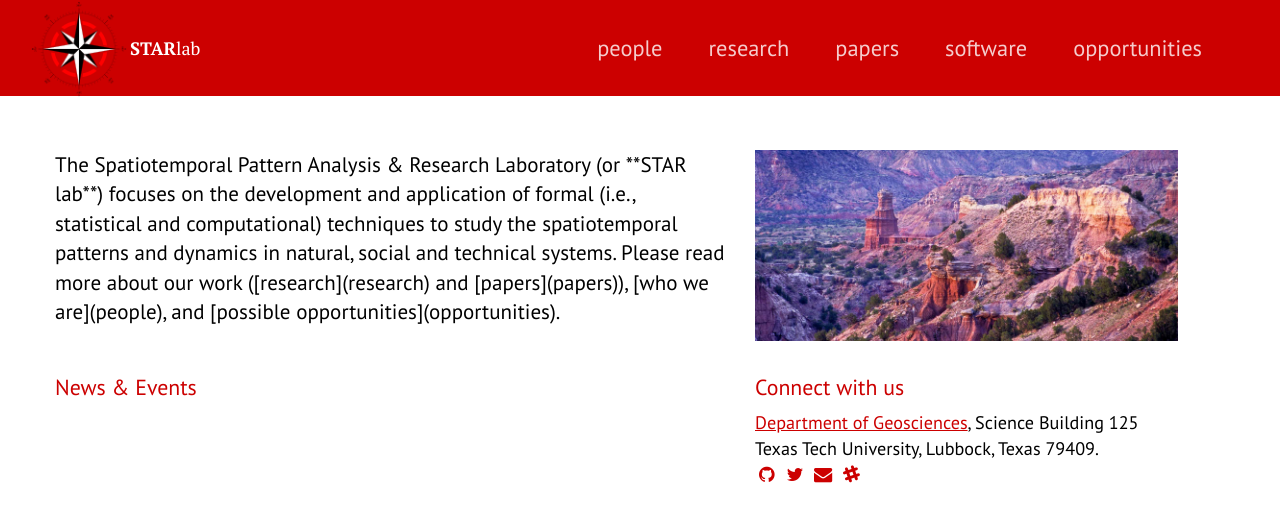
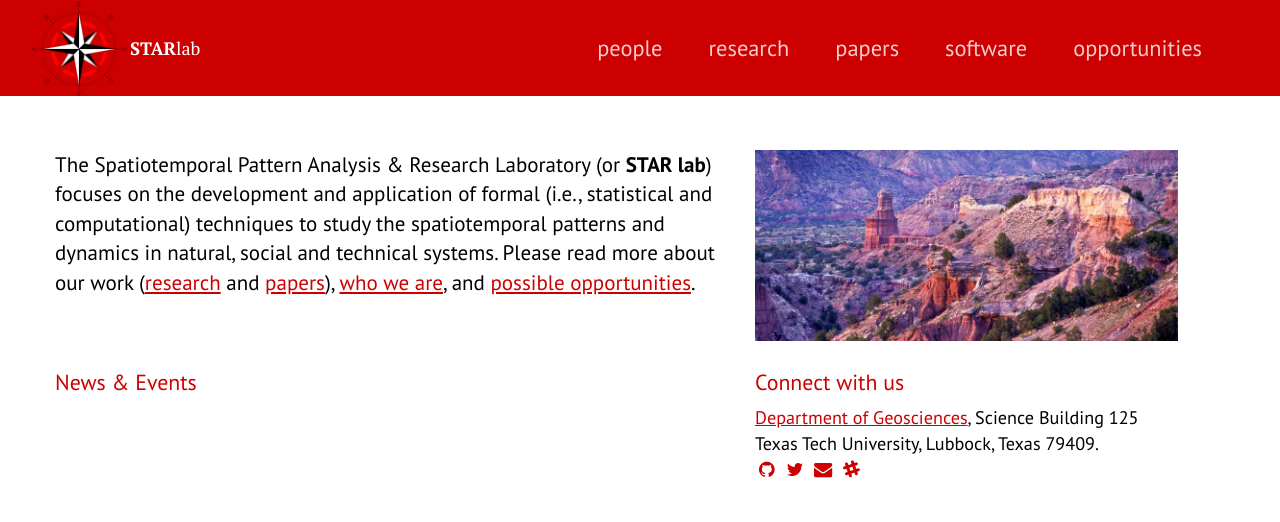
Before and after one commit to thestarlab/thestarlab.github.io, a Jekyll site: the page built from index.md, in a window 1280 px wide. Shown: the top 522 px of the page. Built offline with Jekyll 4.4.1, drawn with Linux system fonts in a browser that asks for light colours; nearby versions of some CDN libraries; some web fonts are replaced; a script that is not in the unit is left out.

```diff
--- a/index.md
+++ b/index.md
@@ -5,7 +5,7 @@
 ---
 
 <div class="row">
-<div class="col-md-7 lead" markdown="2">
+<div class="col-md-7 lead" markdown="1">
 The Spatiotemporal Pattern Analysis & Research Laboratory (or **STAR lab**)
 focuses on the development and application of formal (i.e., statistical and
 computational) techniques to study the spatiotemporal patterns and dynamics
```
